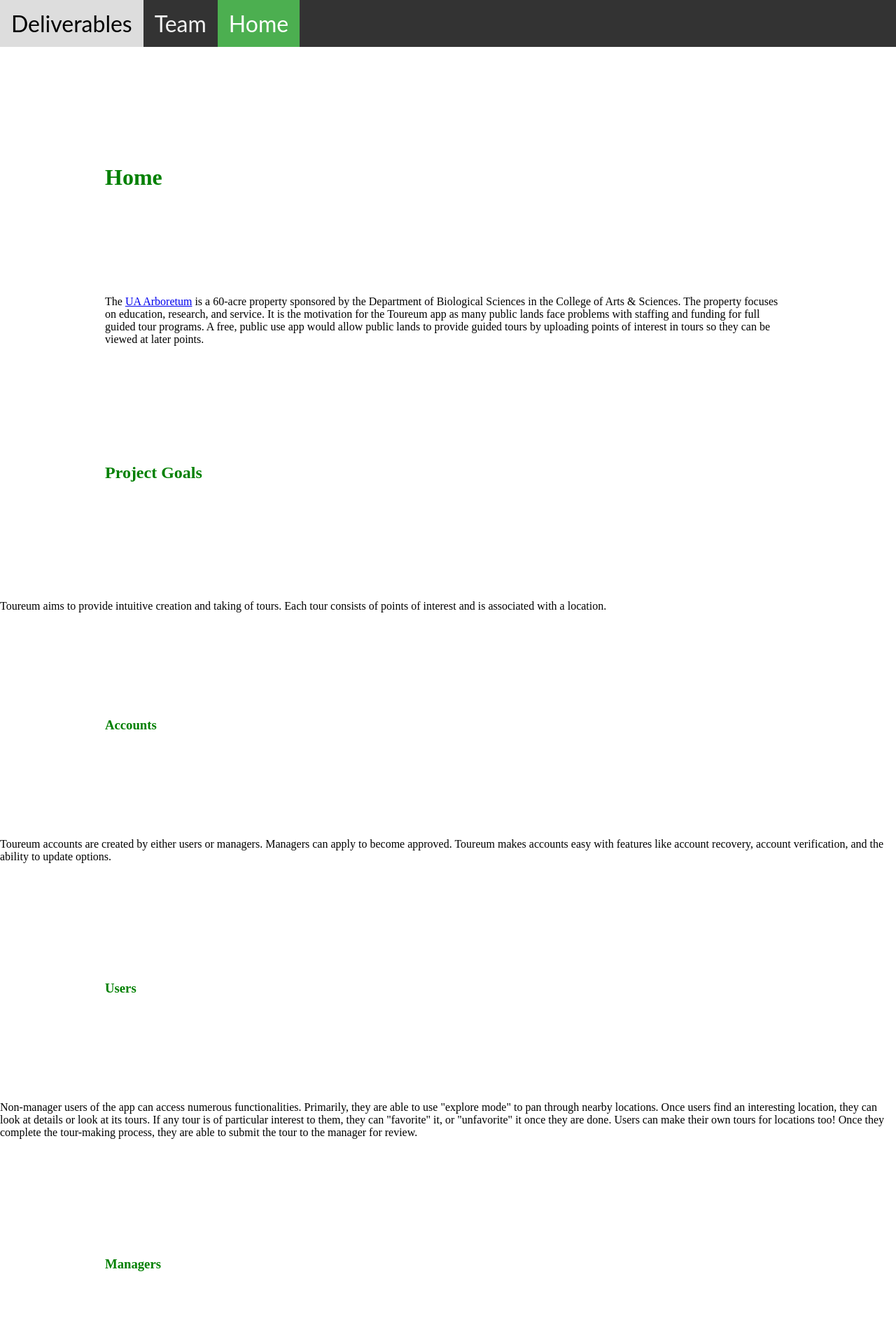
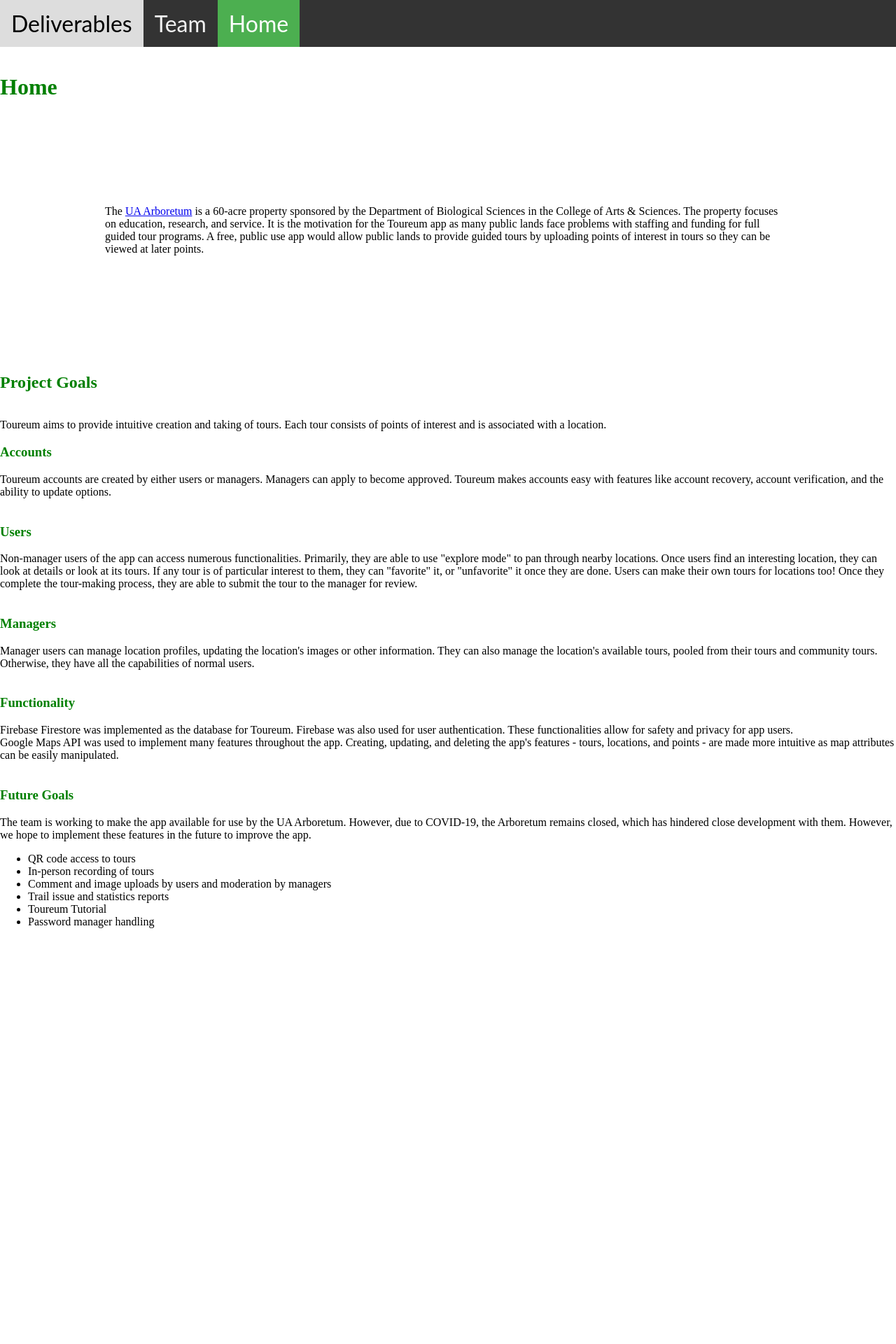
Before and after one commit to lmbrager/CS495Arboretum.github.io, a Jekyll site: the page built from index.html, in a window 1280 px wide. Shown: the top 1920 px of the page at 70% size. Built offline with Jekyll 4.4.1, drawn with Linux system fonts in a browser that asks for light colours; after the commit the page ends 1476 px from its top, so only the background shows below that.

Commit message:
Update default.html

```diff
--- a/_layouts/default.html
+++ b/_layouts/default.html
@@ -3,9 +3,9 @@
                 font-family: 'Crimson Text', serif;
                 margin: 0px;
         }
-        h1 {color: green; margin: 150px;}
-        h2 {color: green; margin: 150px;}
-        h3 {color: green; margin: 150px;}
+        h1 {color: green;}
+        h2 {color: green;}
+        h3 {color: green;}
         p {color: black;
            margin: 150px;}
 </style>
```
